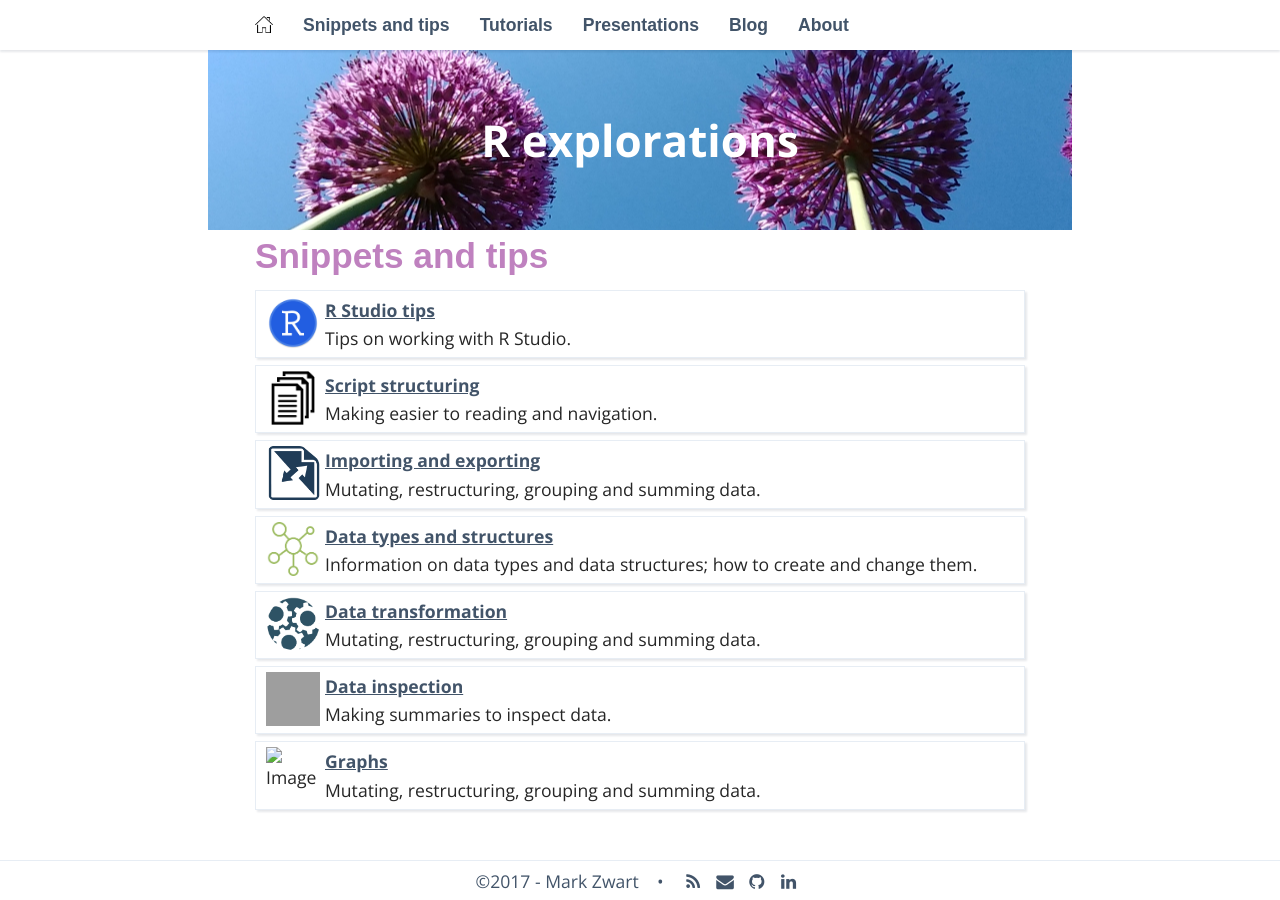
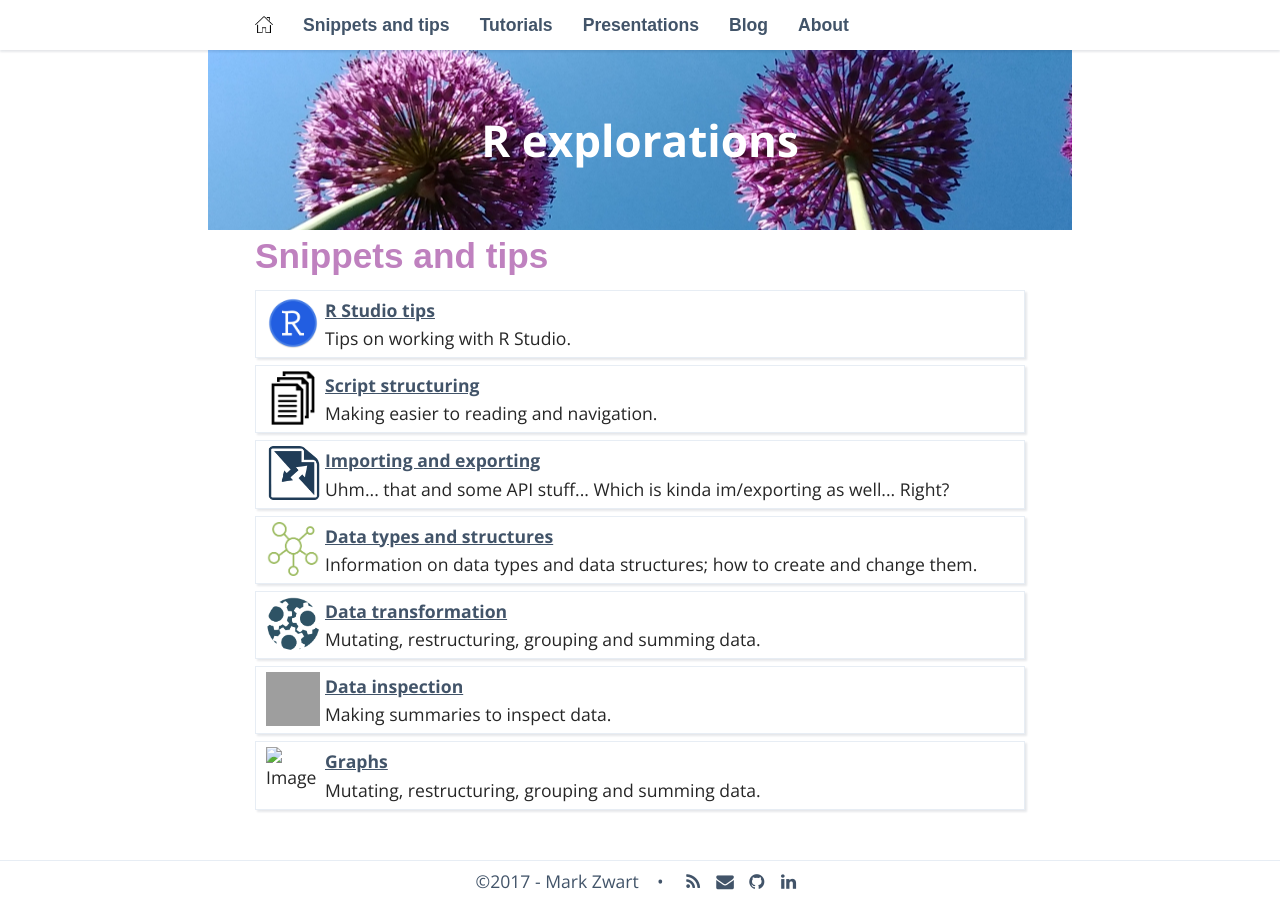
Before and after one commit to mark-me/mark-me.github.io, a Jekyll site: the page built from _pages/01-snippets-and-tips.md, in a window 1280 px wide and 900 px high. Built offline with Jekyll 4.4.1, drawn with Linux system fonts in a browser that asks for light colours; nearby versions of some CDN libraries; some web fonts are replaced; comment, search, counter and statistics services are not loaded; grey boxes are pictures that could not be loaded.

Commit message:
Update snippet-index.yml

```diff
--- a/_data/snippet-index.yml
+++ b/_data/snippet-index.yml
@@ -10,7 +10,7 @@
 
 - title: Importing and exporting
   url: /importing-exporting/
-  description: Mutating, restructuring, grouping and summing data.
+  description: Uhm... that and some API stuff... Which is kinda im/exporting  as well... Right?
   image: /_pages/snippets-and-tips/importing-exporting.png
 
 - title: Data types and structures
```
